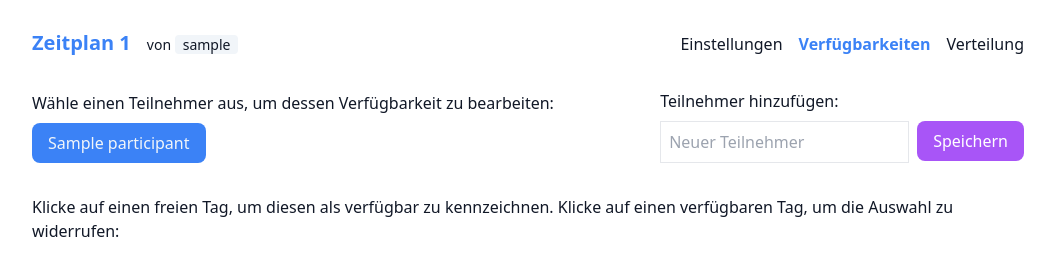
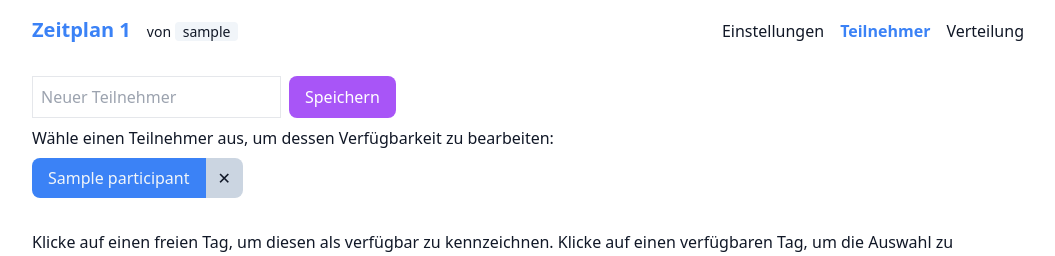
Before and after one commit to weinbusch/scheduler, a Django app: page /schedules/1/preferences in a window 1280 px wide. Shown: the part 58-314 px from the top of the page, without its empty margins (112-1167 px from the left). Run offline with Django 4.2, Linux system fonts and the light colour scheme; a user stored in the database is signed in; tables that the repository leaves empty hold one stand-in row (values such as "Sample post").

Commit message:
layout: refactor some layout; add navigation object

```diff
--- a/solver/static/solver/css/styles.css
+++ b/solver/static/solver/css/styles.css
@@ -567,9 +567,34 @@ video {
   position: absolute;
 }
 
+.-m-8 {
+  margin: -2rem;
+}
+
+.m-2 {
+  margin: 0.5rem;
+}
+
+.-m-2 {
+  margin: -0.5rem;
+}
+
+.-m-1 {
+  margin: -0.25rem;
+}
+
+.m-1 {
+  margin: 0.25rem;
+}
+
 .mx-auto {
   margin-left: auto;
   margin-right: auto;
+}
+
+.-mx-8 {
+  margin-left: -2rem;
+  margin-right: -2rem;
 }
 
 .mt-4 {
@@ -620,6 +645,14 @@ video {
   width: 100%;
 }
 
+.w-36 {
+  width: 9rem;
+}
+
+.w-64 {
+  width: 16rem;
+}
+
 .max-w-sm {
   max-width: 24rem;
 }
@@ -662,6 +695,10 @@ video {
 
 .flex-row {
   flex-direction: row;
+}
+
+.flex-wrap {
+  flex-wrap: wrap;
 }
 
 .items-center {
@@ -712,6 +749,12 @@ video {
   margin-left: calc(0.5rem * calc(1 - var(--tw-space-x-reverse)));
 }
 
+.space-x-8 > :not([hidden]) ~ :not([hidden]) {
+  --tw-space-x-reverse: 0;
+  margin-right: calc(2rem * var(--tw-space-x-reverse));
+  margin-left: calc(2rem * calc(1 - var(--tw-space-x-reverse)));
+}
+
 .overflow-auto {
   overflow: auto;
 }
@@ -736,6 +779,16 @@ video {
 
 .rounded-lg {
   border-radius: 0.5rem;
+}
+
+.rounded-l-lg {
+  border-top-left-radius: 0.5rem;
+  border-bottom-left-radius: 0.5rem;
+}
+
+.rounded-r-lg {
+  border-top-right-radius: 0.5rem;
+  border-bottom-right-radius: 0.5rem;
 }
 
 .border {
@@ -777,6 +830,11 @@ video {
   background-color: rgb(226 232 240 / var(--tw-bg-opacity));
 }
 
+.bg-slate-300 {
+  --tw-bg-opacity: 1;
+  background-color: rgb(203 213 225 / var(--tw-bg-opacity));
+}
+
 .p-4 {
   padding: 1rem;
 }
@@ -807,6 +865,11 @@ video {
 .px-2 {
   padding-left: 0.5rem;
   padding-right: 0.5rem;
+}
+
+.px-3 {
+  padding-left: 0.75rem;
+  padding-right: 0.75rem;
 }
 
 .text-center {
@@ -963,6 +1026,11 @@ video {
   color: rgb(241 245 249 / var(--tw-text-opacity));
 }
 
+.hover\:text-red-500:hover {
+  --tw-text-opacity: 1;
+  color: rgb(239 68 68 / var(--tw-text-opacity));
+}
+
 .hover\:underline:hover {
   -webkit-text-decoration-line: underline;
           text-decoration-line: underline;
@@ -1001,6 +1069,10 @@ video {
 
   .md\:flex-row {
     flex-direction: row;
+  }
+
+  .md\:flex-wrap {
+    flex-wrap: wrap;
   }
 
   .md\:items-start {
--- /dev/null
+++ b/solver/templates/solver/navigation.html
@@ -0,0 +1,12 @@
+<div class="flex flex-row space-x-4 overflow-x-auto">
+  {% for label, url, active in navigation %}
+  {% if active %}
+  <span class="font-semibold text-blue-500">
+    {{ label }}
+  </span>
+  {% else %}
+  <a class="hover:text-blue-500"
+     href="{{ url }}">{{ label }}</a>
+  {% endif %}
+  {% endfor %}
+</div>
--- a/solver/templates/solver/schedule_preferences.html
+++ b/solver/templates/solver/schedule_preferences.html
@@ -3,7 +3,7 @@
 
 {% block main %}
 <main class="p-4 mx-auto max-w-screen-lg space-y-8">
-  <section class="space-y-4 md:space-y-4 md:flex md:flex-row md:justify-between md:items-baseline">
+  <section class="space-y-4 md:space-y-0 md:flex md:flex-row md:justify-between md:items-baseline">
     <div class="flex flex-row space-x-4 items-baseline">
       <h1 class="text-blue-500 text-xl font-semibold">Zeitplan {{ schedule.id }}</h1>
       <div class="text-sm">
@@ -11,61 +11,47 @@
         <span class="px-2 rounded bg-slate-100">{{ schedule.owner.username }}</span>
       </div>
     </div>
-    <div class="flex flex-row space-x-4 overflow-x-auto">
-      <a class="hover:text-blue-500"
-         href="{% url 'schedule_settings' schedule.id %}">Einstellungen</a>
-      <a class="font-semibold text-blue-500"
-         href="{% url 'schedule_preferences' schedule.id %}">Verfügbarkeiten</a>
-      <a class="hover:text-blue-500"
-         href="{% url 'schedule_assignments' schedule.id %}">Verteilung</a>
-    </div>
+    {% include "solver/navigation.html" %}
   </section>
-  <section class="space-y-8 md:space-y-0 md:flex md:flex-row md:space-x-8 md:items-end">
-    <div class="flex-grow space-y-2">
+  <section class="space-y-2">
+    <form action="" method="POST">
+      {% csrf_token %}
+      <div class="flex flex-row">
+        <div>
+          {{ form.name }}
+        </div>
+        <button type="submit"
+	        class="ml-2 px-4 p-2 rounded-lg bg-purple-500 hover:bg-purple-600 text-white whitespace-nowrap">
+          Speichern
+        </button>
+      </div>
+    </form>
+    {% if schedule.participants %}
+    <div class="space-y-2">
       <p>
         Wähle einen Teilnehmer aus, um dessen Verfügbarkeit zu bearbeiten:
       </p>
-      <div class="flex flex-row overflow-auto space-x-2" id="participants">
-        {% for p in schedule.participants %}
-        <label for="participant_{{ forloop.counter }}">
-          <input class="peer hidden"
-                 type="radio"
-                 id="participant_{{ forloop.counter }}"
-                 name="participants"
-                 value="{{ p }}"
-                 {% if forloop.first %}checked{% endif %}>
-          <div class="px-4 py-2 rounded-lg
-                      peer-checked:bg-blue-500 peer-checked:text-slate-100
-                      hover:bg-blue-500 hover:text-slate-100
-                      bg-slate-200 cursor-pointer" >
-            {{ p }}
-          </div>
-        </label>
-        {% empty %}
-        <p>Keine Teilnehmer!</p>
-        {% endfor %}
-      </div>
-    </div>
-    <form action="" method="POST">
-      {% csrf_token %}
-      <div class="space-y-2">
-        <p>
-          Teilnehmer hinzufügen:
-        </p>
-        <div class="flex flex-row space-x-2">
-          <div>
-            {{ form.name }}
-          </div>
-          <div>
-            <button type="submit"
-	            class="px-4 p-2 rounded-lg bg-purple-500 hover:bg-purple-600 text-white whitespace-nowrap">
-              Speichern
+      <form action="{% url 'delete_participant' schedule.id %}" method="POST">
+        {% csrf_token %}
+        <div class="flex flex-row flex-wrap -m-1" id="participants">
+          {% for p in schedule.participants %}
+          <div class="m-1 flex flex-row">
+            <input class="peer hidden" type="radio" id="participant_{{ forloop.counter }}" name="participants" value="{{ p }}" {% if forloop.first %}checked{% endif %}>
+            <label for="participant_{{ forloop.counter }}"
+                   class="px-4 py-2 rounded-l-lg peer-checked:bg-blue-500 peer-checked:text-slate-100 hover:bg-blue-500 hover:text-slate-100 bg-slate-200 cursor-pointer">
+              {{ p }}
+            </label>
+            <button type="submit" name="participant" value="{{ p }}" class="px-3 py-2 rounded-r-lg bg-slate-300 hover:text-red-500" title="Teilnehmer löschen">
+              &#10005;
             </button>
           </div>
+          {% endfor %}
         </div>
-      </div>
-    </form>
+      </form>
+    </div>
+    {% endif %}
   </section>
+  {% if schedule.participants %}
   <section>
     <div class="space-y-4">
       <p>
@@ -76,6 +62,7 @@
       <div id="calendar"></div>
     </div>
   </section>
+  {% endif %}
 </main>
 {% endblock %}
 
@@ -89,10 +76,11 @@
       "{% url 'api:schedule_assignments' schedule.id %}",
       "{{ csrf_token }}",
   );
+  let participantSelector = document.getElementById("participants");
   function getSelectedParticipant(){
-      let el = document.getElementById("participants");
-      let checked = el.querySelector("input:checked");
-      return checked.value;
+      let el = participantSelector;
+      let checked = el ? el.querySelector("input:checked") : null;
+      return checked ? checked.value : null;
   }
   let calendar = Calendar("#calendar", {
       initialDate: {% if schedule.start %}"{{ schedule.start.isoformat }}"{% else %}undefined{% endif %},
@@ -144,7 +132,9 @@
           }
       }
   });
-  document.getElementById("participants").addEventListener("change", ()=>calendar.refetchEvents());
+  if (participantSelector){
+      participantSelector.addEventListener("change", ()=>calendar.refetchEvents());
+  }
   calendar.render();
 </script>
 {% endblock %}
--- a/solver/views.py
+++ b/solver/views.py
@@ -137,6 +137,24 @@ def schedule_assignments_api(request, schedule):
 # Schedule views
 
 
+class ScheduleNavigation:
+
+    navigation_items = [
+        ("Einstellungen", "schedule_settings"),
+        ("Teilnehmer", "schedule_preferences"),
+        ("Verteilung", "schedule_assignments"),
+    ]
+
+    def __init__(self, schedule, url_name):
+        self._items = [
+            (label, reverse(name, args=[schedule.id]), name == url_name)
+            for label, name in self.navigation_items
+        ]
+
+    def __iter__(self):
+        return self._items.__iter__()
+
+
 def schedule_view(view):
     def wrapped_view(request, pk):
         schedule = repo.get(pk)
@@ -175,7 +193,14 @@ def add_schedule(request):
 @login_required
 @schedule_view
 def schedule_settings(request, schedule):
-    return render(request, "solver/schedule_settings.html", dict(schedule=schedule))
+    return render(
+        request,
+        "solver/schedule_settings.html",
+        dict(
+            schedule=schedule,
+            navigation=ScheduleNavigation(schedule, "schedule_settings"),
+        ),
+    )
 
 
 @login_required
@@ -190,14 +215,27 @@ def schedule_preferences(request, schedule):
     else:
         form = ParticipantForm(participants=schedule.participants)
     return render(
-        request, "solver/schedule_preferences.html", dict(schedule=schedule, form=form)
+        request,
+        "solver/schedule_preferences.html",
+        dict(
+            schedule=schedule,
+            form=form,
+            navigation=ScheduleNavigation(schedule, "schedule_preferences"),
+        ),
     )
 
 
 @login_required
 @schedule_view
 def schedule_assignments(request, schedule):
-    return render(request, "solver/schedule_assignments.html", dict(schedule=schedule))
+    return render(
+        request,
+        "solver/schedule_assignments.html",
+        dict(
+            schedule=schedule,
+            navigation=ScheduleNavigation(schedule, "schedule_assignments"),
+        ),
+    )
 
 
 @login_required
@@ -207,7 +245,7 @@ def delete_participant(request, schedule):
         name = request.POST.get("participant", None)
         schedule.remove_participant(name)
         repo.add(schedule)
-        return redirect(reverse("schedule_settings", args=[schedule.id]))
+        return redirect(reverse("schedule_preferences", args=[schedule.id]))
     return HttpResponseNotAllowed(["POST"])
 
 
```
Also changed, not shown: solver/templates/solver/schedule_assignments.html (+1 -8 lines), solver/templates/solver/schedule_settings.html (+1 -8 lines), solver/tests/test_views.py (+12 -0 lines).
